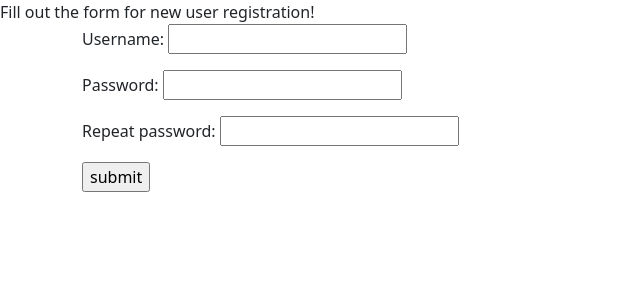
After one commit to Dezyderata/Recommendation, a Django app: page /registration_page/ in a window 1280 px wide. The commit adds this page. Shown: the top 300 px of the page, without its empty margins (0-640 px from the left). Run offline with Django 3.2, Linux system fonts and the light colour scheme.

Commit message:
Log in and registration

```diff
--- a/recommendationApp/forms.py
+++ b/recommendationApp/forms.py
@@ -4,7 +4,7 @@ from recommendationApp.models import User
 
 
 class UserForm(forms.ModelForm):
-    user_name = forms.CharField(validators=[validators.MinLengthValidator(3)])
+    username = forms.CharField(validators=[validators.MinLengthValidator(3)])
     password = forms.CharField(widget=forms.PasswordInput(),
                                validators=[validators.MinLengthValidator(8)])
     verify_password = forms.CharField(label="Repeat password",
@@ -29,6 +29,19 @@ class UserForm(forms.ModelForm):
             raise forms.ValidationError("Passwords doesn't match!")
 
 
+class LoginForm(forms.Form):
+    username = forms.CharField()
+    password = forms.CharField(widget=forms.PasswordInput())
+
+    class Meta:
+        model = User
+        fields = '__all__'
+        widgets = {
+        'password': forms.PasswordInput(),
+        }
+
+
+
 class MovieForm(forms.Form):
     title = forms.CharField(validators=[validators.MinLengthValidator(1)])
     rate = forms.IntegerField(validators=[validators.MaxValueValidator(5),
--- a/recommendationApp/models.py
+++ b/recommendationApp/models.py
@@ -12,11 +12,11 @@ class Movie(models.Model):
 
 
 class User(models.Model):
-    user_name = models.CharField(max_length=50, unique=True, null=False, blank=False)
+    username = models.CharField(max_length=50, unique=True, null=False, blank=False)
     password = models.CharField(max_length=50, null=False, blank=False)
 
     def __str__(self):
-        return self.user_name
+        return self.username
 
 
 class Rating(models.Model):
--- a/recommendationApp/urls.py
+++ b/recommendationApp/urls.py
@@ -3,5 +3,7 @@ from recommendationApp import views
 
 urlpatterns = [
     path('', views.index, name='index'),
-    path('formpage/', views.form_user_view, name='form_name'),
+    path('login_page/', views.login_request, name='login_page'),
+    path('registration_page/', views.register_user, name='registration_page'),
+    path('main/', views.main, name='main')
 ]
--- a/recommendationApp/views.py
+++ b/recommendationApp/views.py
@@ -1,5 +1,8 @@
 from django.shortcuts import render, redirect
 from recommendationApp import forms
+from django.contrib.auth import login, authenticate
+from django.contrib import messages
+
 # Create your views here.
 
 
@@ -7,15 +10,42 @@ def index(request):
     return render(request, 'recommendationApp/index.html')
 
 
-def form_user_view(request):
+def login_page(request):
+    return render(request, 'recommendationApp/login_page.html')
+
+
+def main(request):
+    return render(request, 'recommendationApp/main.html')
+
+
+def register_user(request):
     form = forms.UserForm()
-    success_url = '/'
+    #success_url = '/'
     if request.method == 'POST':
         form = forms.UserForm(request.POST)
         if form.is_valid():
             form.save(commit=True)
             #return redirect(success_url)
-            return index(request)
+            return redirect('/main/')
         else:
             print('ERROR, form invalid!')
-    return render(request, 'recommendationApp/form_page.html', {'form': form})
+    return render(request, 'recommendationApp/registration_page.html', {'form': form})
+
+
+def login_request(request):
+    if request.method == "POST":
+        form = forms.LoginForm(request.POST)
+        if form.is_valid():
+            username = form.cleaned_data.get('username')
+            password = form.cleaned_data.get('password')
+            user = authenticate(username=username, password=password)
+            if user is not None:
+                login(request, user)
+                messages.info(request, f"You are now logged in as {username}.")
+                return redirect('/main/')
+        else:
+            messages.error(request, "Invalid username or password.")
+    else:
+        messages.error(request, "Invalid username or password.")
+    form = forms.LoginForm(request.POST)
+    return render(request, 'recommendationApp/login_page.html', context={"login_form": form})
--- /dev/null
+++ b/templates/recommendationApp/registration_page.html
@@ -0,0 +1,19 @@
+<!DOCTYPE html>
+
+<html lang="en">
+  <head>
+    <meta charset="UTF-8">
+    <title>Forms</title>
+      <link href="https://cdn.jsdelivr.net/npm/bootstrap@5.0.2/dist/css/bootstrap.min.css" rel="stylesheet" integrity="sha384-EVSTQN3/azprG1Anm3QDgpJLIm9Nao0Yz1ztcQTwFspd3yD65VohhpuuCOmLASjC" crossorigin="anonymous">
+  </head>
+  <body>
+    <f1>Fill out the form for new user registration!</f1>
+    <div class="container">
+        <form class="registration_form_class" method="post">
+            {{ form.as_p }}
+            {% csrf_token %}
+            <input type="submit" name="btn btn-primary" value="submit">
+        </form>
+    </div>
+  </body>
+</html>
```
Also changed, not shown: templates/recommendationApp/index.html (+9 -2 lines), templates/recommendationApp/login_page.html (renamed from templates/recommendationApp/form_page.html, +5 -5 lines), templates/recommendationApp/main.html (added, +10 -0 lines), recommendationApp/migrations/0002_rename_user_name_user_username.py (added).
